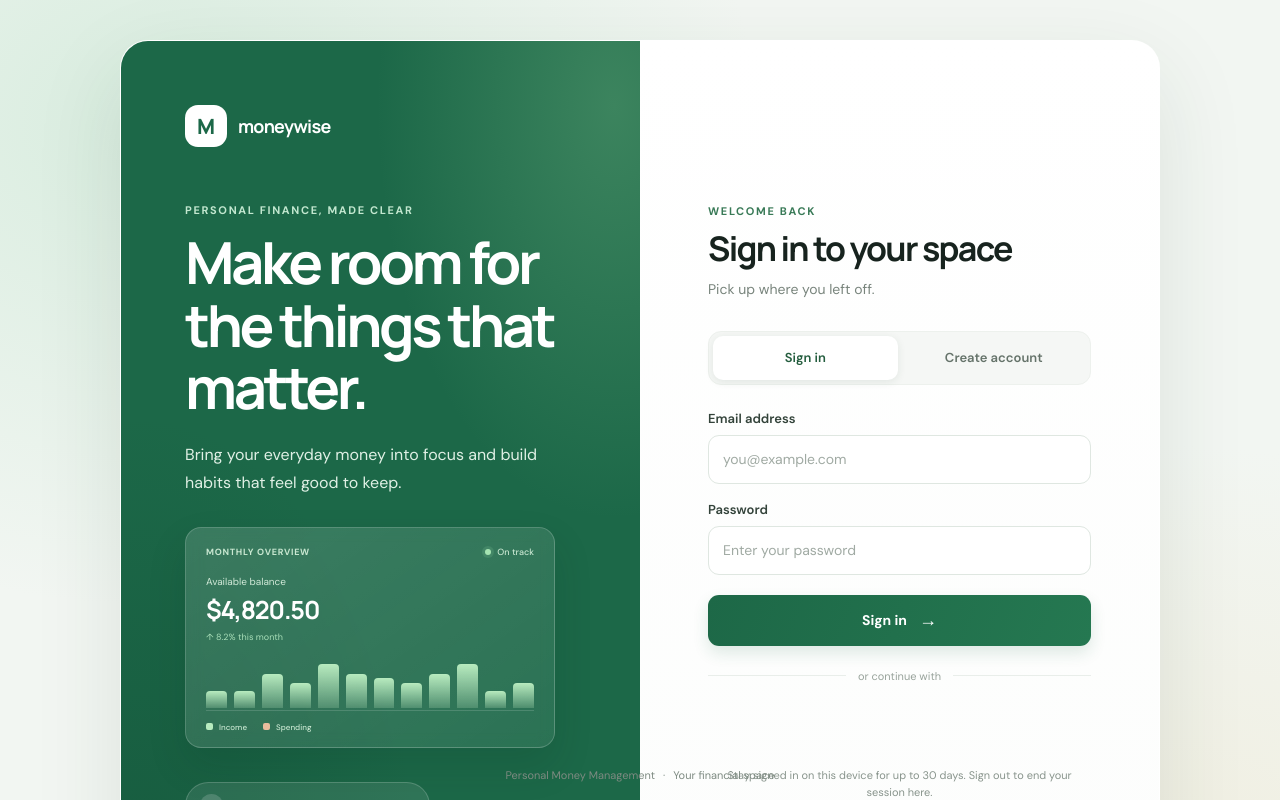
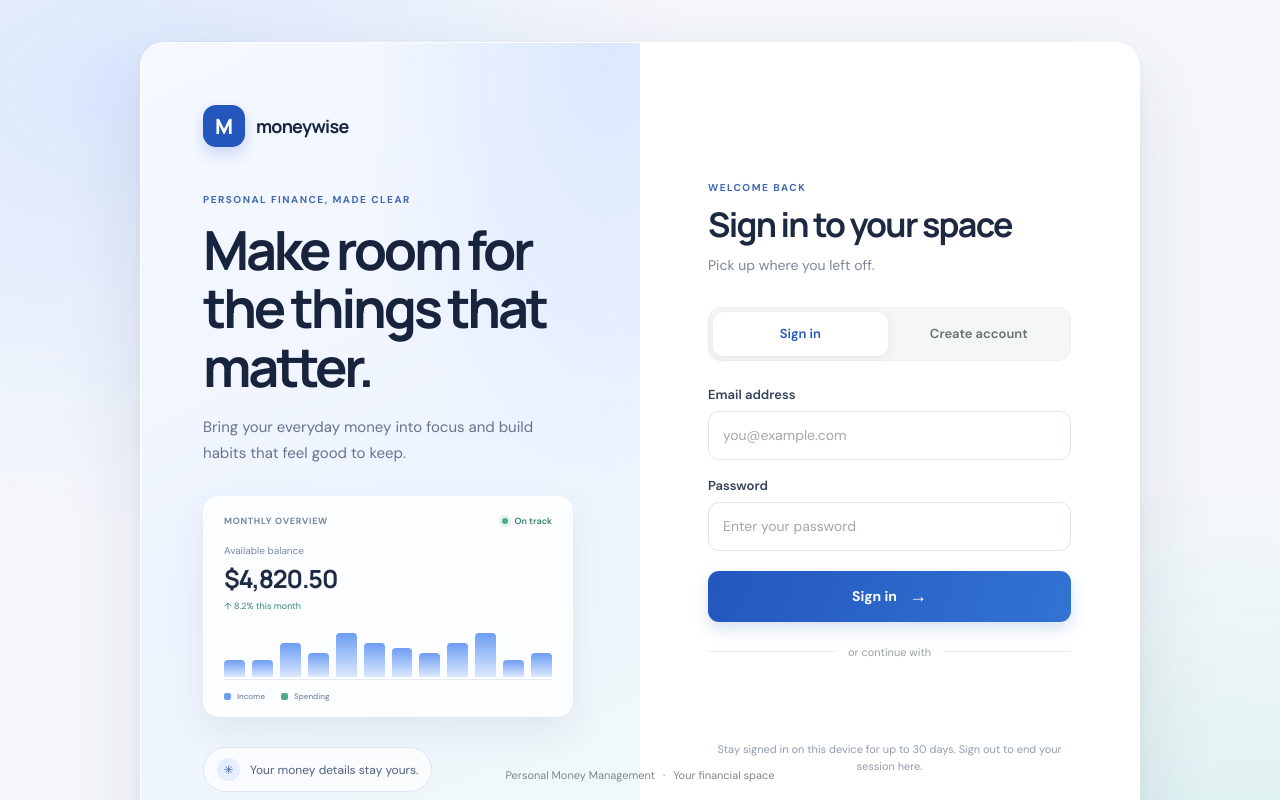
Before and after one commit to maahfuzdev/Personal-Money-Management-System, a React (Vite) app in the folder frontend/: page / in a window 1280 px wide. Shown: the top 800 px of the page. Built offline with nearby package versions, Linux system fonts and the light colour scheme; no server answers.

Commit message:
Refresh sign-in page with a clean fintech look

```diff
--- a/frontend/src/style.css
+++ b/frontend/src/style.css
@@ -23,23 +23,23 @@ button:focus-visible, input:focus-visible, a:focus-visible { outline: 3px solid
   display: grid;
   min-height: 100vh;
   place-items: center;
-  padding: 40px 24px 56px;
+  padding: 42px 24px 58px;
   background:
-    radial-gradient(ellipse at 12% 12%, rgb(195 229 207 / 55%), transparent 38%),
-    radial-gradient(ellipse at 91% 86%, rgb(238 230 205 / 48%), transparent 35%),
-    #f2f6f2;
+    radial-gradient(ellipse at 8% 9%, rgb(207 224 255 / 68%), transparent 35%),
+    radial-gradient(ellipse at 96% 92%, rgb(200 236 230 / 58%), transparent 33%),
+    #f5f7fb;
 }
 
 .auth-layout {
   display: grid;
   grid-template-columns: 1fr 1fr;
-  width: min(100%, 1040px);
-  min-height: 660px;
+  width: min(100%, 1000px);
+  min-height: 620px;
   overflow: hidden;
-  border: 1px solid rgb(255 255 255 / 85%);
-  border-radius: 28px;
+  border: 1px solid #fff;
+  border-radius: 24px;
   background: #fff;
-  box-shadow: 0 30px 90px rgb(31 62 44 / 10%);
+  box-shadow: 0 28px 80px rgb(35 55 91 / 12%), 0 3px 10px rgb(35 55 91 / 4%);
 }
 
 .story-panel {
@@ -47,59 +47,58 @@ button:focus-visible, input:focus-visible, a:focus-visible { outline: 3px solid
   min-height: 100%;
   flex-direction: column;
   justify-content: space-between;
-  padding: clamp(32px, 5.2vw, 64px);
-  color: #fff;
+  padding: clamp(32px, 5.2vw, 62px);
+  color: #18243d;
   background:
-    radial-gradient(ellipse at 95% 7%, rgb(102 169 123 / 43%), transparent 34%),
-    radial-gradient(ellipse at 3% 93%, rgb(13 69 46 / 35%), transparent 40%),
-    #1c6848;
+    radial-gradient(ellipse at 93% 0%, rgb(215 229 255 / 85%), transparent 38%),
+    linear-gradient(155deg, #f5f8ff 0%, #eef4ff 53%, #f2f9f7 100%);
 }
 
 .brand { display: inline-flex; width: fit-content; align-items: center; gap: 11px; color: inherit; text-decoration: none; }
-.brand-mark { display: grid; width: 42px; height: 42px; place-items: center; border-radius: 13px; background: #fff; color: #1c6848; font-family: 'Manrope', sans-serif; font-size: 21px; font-weight: 800; }
+.brand-mark { display: grid; width: 42px; height: 42px; place-items: center; border-radius: 13px; background: #2457bd; color: #fff; font-family: 'Manrope', sans-serif; font-size: 21px; font-weight: 800; box-shadow: 0 7px 15px rgb(36 87 189 / 20%); }
 .brand-name { font-family: 'Manrope', sans-serif; font-size: 18px; font-weight: 700; letter-spacing: -.04em; }
-.story-content { max-width: 420px; padding: 56px 0; }
-.story-panel .eyebrow { color: #c2e7cf; }
-.eyebrow { margin: 0 0 14px; color: #397a57; font-size: 11px; font-weight: 700; letter-spacing: .15em; }
-.story-panel h1, .signed-in-card h1 { max-width: 440px; margin: 0; font-family: 'Manrope', sans-serif; font-size: clamp(38px, 5vw, 58px); font-weight: 700; letter-spacing: -.06em; line-height: 1.08; }
-.story-copy { max-width: 380px; margin: 22px 0 0; color: #e0f0e5; font-size: 16px; line-height: 1.75; }
-.hero-preview { width: min(100%, 370px); margin-top: 30px; padding: 18px 20px 15px; border: 1px solid rgb(255 255 255 / 19%); border-radius: 16px; background: linear-gradient(145deg, rgb(255 255 255 / 14%), rgb(255 255 255 / 7%)); box-shadow: 0 18px 38px rgb(7 42 25 / 14%); backdrop-filter: blur(8px); }
-.preview-topline, .preview-legend { display: flex; align-items: center; justify-content: space-between; color: #c9e7d1; font-size: 9px; font-weight: 700; letter-spacing: .08em; }
-.preview-live { display: inline-flex; align-items: center; gap: 6px; letter-spacing: 0; font-weight: 500; }.preview-live i { width: 6px; height: 6px; border-radius: 50%; background: #a5e4b2; box-shadow: 0 0 0 3px rgb(165 228 178 / 14%); }
-.preview-balance { display: grid; gap: 4px; margin-top: 17px; }.preview-balance span { color: #d1e9d8; font-size: 10px; }.preview-balance strong { color: #fff; font-family: 'Manrope', sans-serif; font-size: 25px; letter-spacing: -.045em; }.preview-balance small { color: #a9dfb9; font-size: 9px; }
-.preview-chart { display: flex; height: 52px; align-items: end; gap: 7px; margin-top: 16px; padding-bottom: 2px; border-bottom: 1px solid rgb(255 255 255 / 15%); }.preview-chart i { flex: 1; height: 35%; border-radius: 4px 4px 0 0; background: linear-gradient(0deg, rgb(193 235 195 / 22%), #b8ebbf); }.preview-chart i:nth-child(3n) { height: 70%; }.preview-chart i:nth-child(4n) { height: 50%; }.preview-chart i:nth-child(5n) { height: 90%; }.preview-chart i:nth-child(7n) { height: 60%; }
-.preview-legend { justify-content: start; gap: 16px; margin-top: 11px; font-size: 8px; font-weight: 500; letter-spacing: 0; }.preview-legend span { display: inline-flex; align-items: center; gap: 6px; }.preview-legend i { width: 7px; height: 7px; border-radius: 2px; background: #b8ebbf; }.preview-legend span + span i { background: #e8bd9d; }
-.privacy-note { display: flex; align-items: center; gap: 10px; width: fit-content; margin-top: 34px; padding: 11px 14px; border: 1px solid rgb(255 255 255 / 18%); border-radius: 999px; background: rgb(255 255 255 / 9%); color: #eff8f1; font-size: 13px; }
-.privacy-icon { display: grid; width: 23px; height: 23px; place-items: center; border-radius: 50%; background: rgb(255 255 255 / 16%); }
-.story-caption { margin: 0; color: #c2e7cf; font-size: 12px; }
+.story-content { max-width: 420px; padding: 46px 0; }
+.story-panel .eyebrow { color: #4269b0; }
+.eyebrow { margin: 0 0 14px; color: #4269b0; font-size: 10px; font-weight: 700; letter-spacing: .15em; }
+.story-panel h1, .signed-in-card h1 { max-width: 440px; margin: 0; font-family: 'Manrope', sans-serif; font-size: clamp(38px, 4.7vw, 54px); font-weight: 700; letter-spacing: -.06em; line-height: 1.08; }
+.story-copy { max-width: 380px; margin: 19px 0 0; color: #66748e; font-size: 15px; line-height: 1.75; }
+.hero-preview { width: min(100%, 370px); margin-top: 30px; padding: 18px 20px 15px; border: 1px solid rgb(255 255 255 / 90%); border-radius: 16px; background: rgb(255 255 255 / 76%); box-shadow: 0 14px 36px rgb(49 73 122 / 9%); }
+.preview-topline, .preview-legend { display: flex; align-items: center; justify-content: space-between; color: #7886a0; font-size: 9px; font-weight: 700; letter-spacing: .08em; }
+.preview-live { display: inline-flex; align-items: center; gap: 6px; color: #39806b; letter-spacing: 0; font-weight: 600; }.preview-live i { width: 6px; height: 6px; border-radius: 50%; background: #51a987; box-shadow: 0 0 0 3px rgb(81 169 135 / 14%); }
+.preview-balance { display: grid; gap: 4px; margin-top: 17px; }.preview-balance span { color: #7f8ba0; font-size: 10px; }.preview-balance strong { color: #1e2b44; font-family: 'Manrope', sans-serif; font-size: 25px; letter-spacing: -.045em; }.preview-balance small { color: #31866e; font-size: 9px; }
+.preview-chart { display: flex; height: 52px; align-items: end; gap: 7px; margin-top: 16px; padding-bottom: 2px; border-bottom: 1px solid #e6ebf3; }.preview-chart i { flex: 1; height: 35%; border-radius: 4px 4px 0 0; background: linear-gradient(0deg, #dbe8ff, #6d9df2); }.preview-chart i:nth-child(3n) { height: 70%; }.preview-chart i:nth-child(4n) { height: 50%; }.preview-chart i:nth-child(5n) { height: 90%; }.preview-chart i:nth-child(7n) { height: 60%; }
+.preview-legend { justify-content: start; gap: 16px; margin-top: 11px; font-size: 8px; font-weight: 500; letter-spacing: 0; }.preview-legend span { display: inline-flex; align-items: center; gap: 6px; }.preview-legend i { width: 7px; height: 7px; border-radius: 2px; background: #6d9df2; }.preview-legend span + span i { background: #51a987; }
+.privacy-note { display: flex; align-items: center; gap: 10px; width: fit-content; margin-top: 30px; padding: 10px 13px; border: 1px solid #dce7f5; border-radius: 999px; background: rgb(255 255 255 / 64%); color: #51627e; font-size: 12px; }
+.privacy-icon { display: grid; width: 23px; height: 23px; place-items: center; border-radius: 50%; background: #e5efff; color: #3969bc; }
+.story-caption { margin: 0; color: #8290a7; font-size: 11px; }
 
-.auth-panel { display: flex; flex-direction: column; justify-content: center; padding: clamp(30px, 5.5vw, 68px); background: linear-gradient(180deg, #fff 0%, #fcfdfc 100%); }
+.auth-panel { display: flex; flex-direction: column; justify-content: center; padding: clamp(34px, 5.5vw, 68px); background: #fff; }
 .auth-heading .eyebrow { margin-bottom: 10px; }
-.auth-heading h2 { margin: 0; font-family: 'Manrope', sans-serif; font-size: clamp(26px, 3vw, 34px); font-weight: 700; letter-spacing: -.05em; line-height: 1.2; }
-.auth-heading > p:last-child { margin: 10px 0 0; color: #78847c; font-size: 14px; line-height: 1.55; }
+.auth-heading h2 { margin: 0; color: #1c2940; font-family: 'Manrope', sans-serif; font-size: clamp(26px, 3vw, 34px); font-weight: 700; letter-spacing: -.05em; line-height: 1.2; }
+.auth-heading > p:last-child { margin: 10px 0 0; color: #7b879a; font-size: 14px; line-height: 1.55; }
 
 .auth-tabs { display: grid; grid-template-columns: 1fr 1fr; gap: 4px; margin: 30px 0 25px; padding: 4px; border: 1px solid #edf1ed; border-radius: 13px; background: #f5f7f5; }
 .auth-tab { min-height: 44px; border: 0; border-radius: 10px; background: transparent; color: #65736a; cursor: pointer; font-size: 13px; font-weight: 600; transition: background .18s ease, color .18s ease, box-shadow .18s ease, transform .18s ease; }
 .auth-tab:hover { color: #245d3e; }
-.auth-tab.active { background: #fff; color: #245d3e; box-shadow: 0 2px 8px rgb(32 61 42 / 9%); }
+.auth-tab.active { background: #fff; color: #2457bd; box-shadow: 0 2px 8px rgb(32 61 42 / 9%); }
 .google-auth-area { display: grid; justify-items: center; gap: 14px; margin: 23px 0 0; }.google-button { display: grid; width: 100%; min-height: 46px; place-items: center; }.google-button > div { max-width: 100%; }.google-unconfigured { gap: 3px; border: 1px solid #e1e8e2; border-radius: 10px; background: #fff; color: #536258; font-size: 13px; font-weight: 600; }.google-unconfigured span { color: #9aa49c; font-size: 9px; font-weight: 400; }.auth-divider { display: flex; width: 100%; align-items: center; gap: 12px; color: #98a39b; font-size: 11px; }.auth-divider::before, .auth-divider::after { height: 1px; flex: 1; background: #e9eeea; content: ''; }
 
 .auth-form { display: grid; gap: 17px; }
 .form-field { display: grid; gap: 8px; }
-.form-field label { color: #33433a; font-size: 13px; font-weight: 600; }
+.form-field label { color: #34425a; font-size: 13px; font-weight: 600; }
 .form-field input { width: 100%; min-height: 49px; padding: 0 14px; border: 1px solid #dfe7e1; border-radius: 11px; background: #fff; color: #1a2920; font-size: 14px; transition: border-color .18s ease, box-shadow .18s ease, background .18s ease; }
 .form-field input::placeholder { color: #a0aaa3; }
-.form-field input:focus { border-color: #4b9a6c; outline: 0; box-shadow: 0 0 0 3px rgb(75 154 108 / 13%); }
+.form-field input:focus { border-color: #5a83d0; outline: 0; box-shadow: 0 0 0 3px rgb(73 119 207 / 13%); }
 .form-field input[aria-invalid='true'] { border-color: #c65c53; }
 .field-hint, .field-error { font-size: 12px; line-height: 1.45; }
 .field-hint { color: #808d84; }
 .field-error { color: #a63f38; }
 .form-alert { padding: 12px 14px; border: 1px solid #f1cbc7; border-radius: 10px; background: #fff6f5; color: #963e37; font-size: 13px; line-height: 1.5; }
-.submit-button { display: flex; min-height: 51px; align-items: center; justify-content: center; gap: 12px; margin-top: 3px; border: 0; border-radius: 11px; background: linear-gradient(110deg, #1d6847, #257851); color: #fff; cursor: pointer; font-size: 14px; font-weight: 700; box-shadow: 0 7px 16px rgb(29 104 71 / 14%); transition: background .18s ease, transform .18s ease, box-shadow .18s ease; }
-.submit-button:hover:not(:disabled) { transform: translateY(-1px); background: #155a3b; }
+.submit-button { display: flex; min-height: 51px; align-items: center; justify-content: center; gap: 12px; margin-top: 3px; border: 0; border-radius: 11px; background: linear-gradient(110deg, #2457bd, #3273d4); color: #fff; cursor: pointer; font-size: 14px; font-weight: 700; box-shadow: 0 7px 16px rgb(36 87 189 / 18%); transition: background .18s ease, transform .18s ease, box-shadow .18s ease; }
+.submit-button:hover:not(:disabled) { transform: translateY(-1px); background: #1d4ca8; }
 .submit-button:disabled { cursor: wait; opacity: .7; }
 .submit-button span { font-size: 18px; font-weight: 400; }
-.auth-privacy { margin: 24px 0 0; color: #88948c; font-size: 11px; line-height: 1.6; text-align: center; }
+.auth-privacy { margin: 22px 0 0; color: #929caf; font-size: 11px; line-height: 1.6; text-align: center; }
 
 .app-footer { position: fixed; bottom: 18px; color: #7d8a81; font-size: 11px; text-align: center; }
 .app-footer span { margin: 0 5px; }
```
